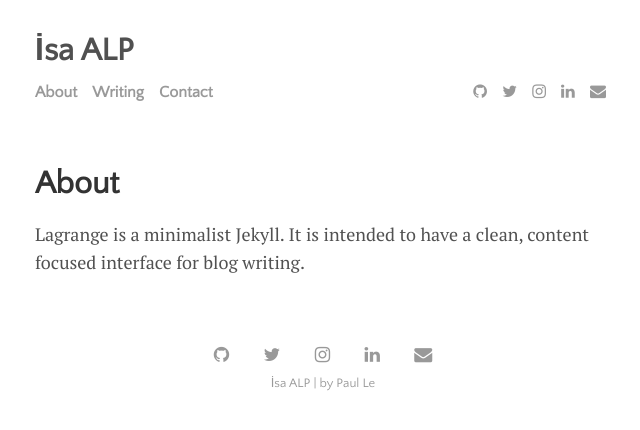
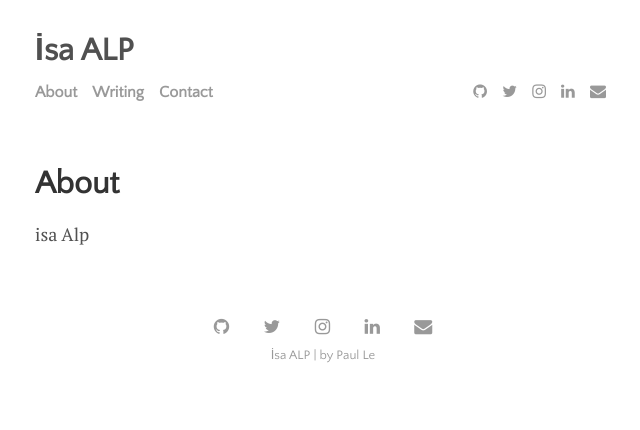
Before and after one commit to ialp/alp, a Jekyll site: the page built from menu/about.md, in a window 1280 px wide. Shown: the top 430 px of the page, without its empty margins (317-957 px from the left). Built offline with Jekyll 4.4.1, drawn with Linux system fonts in a browser that asks for light colours; nearby versions of some CDN libraries.

Commit message:
Update about.md

```diff
--- a/menu/about.md
+++ b/menu/about.md
@@ -2,4 +2,4 @@
 layout: page
 title: About
 ---
-Lagrange is a minimalist Jekyll. It is intended to have a clean, content focused interface for blog writing.
+isa Alp
```
